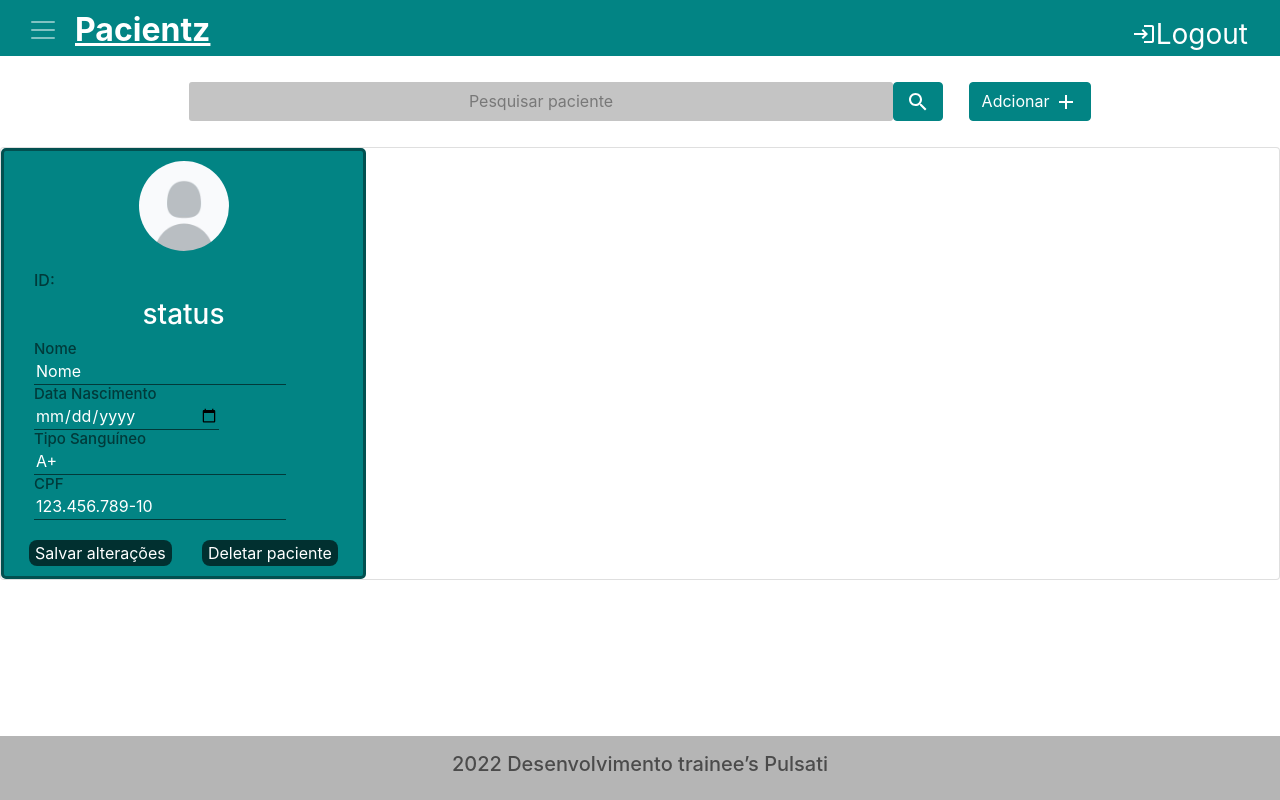
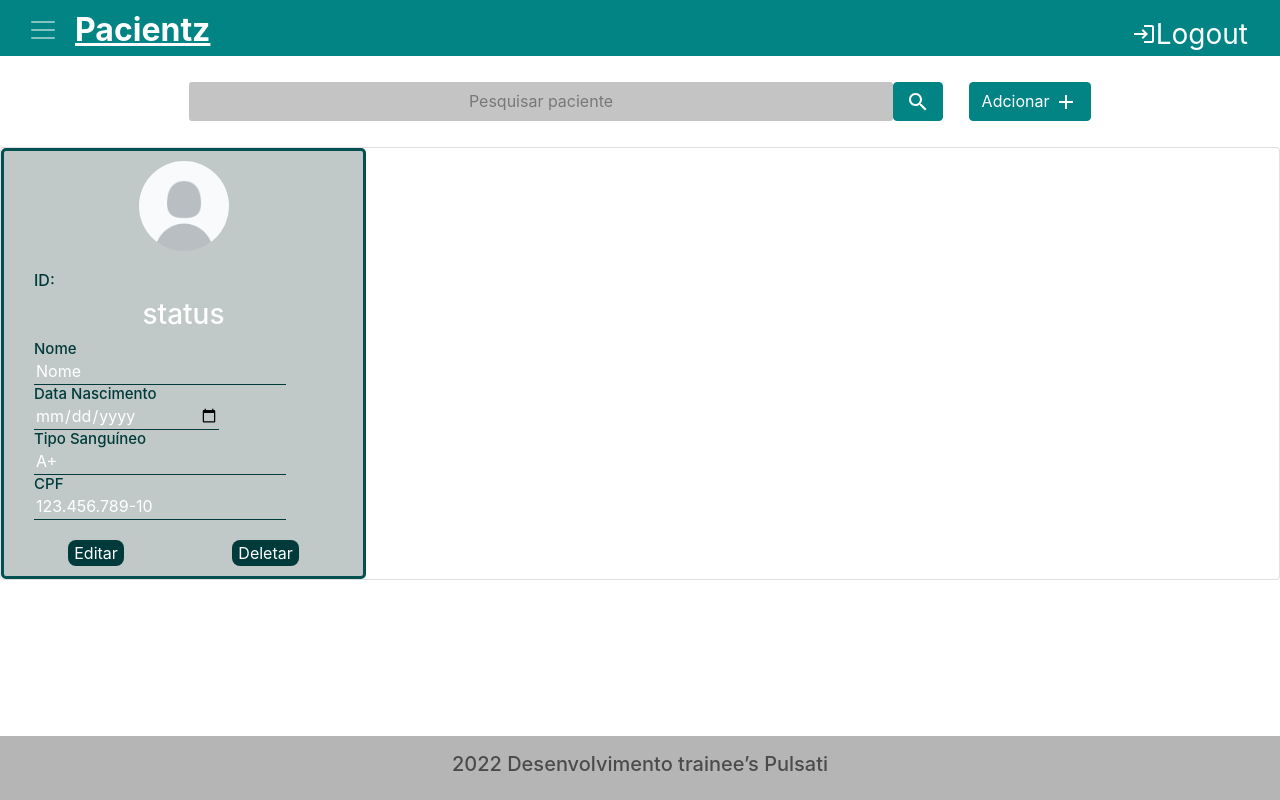
Before and after one commit to EricBernardi20/novoapp-frontend, an Angular app in the folder app-frontend/: page /searching in a window 1280 px wide. Built offline with nearby package versions, Linux system fonts and the light colour scheme.

Commit message:
Arrumando os cards(denovo)

```diff
--- a/app-frontend/src/app/body-cards/body.component.html
+++ b/app-frontend/src/app/body-cards/body.component.html
@@ -16,11 +16,11 @@
         </div>
         <div class="buttons">
             <div class="button">
-                <button class="button">Salvar alterações</button>
+                <button class="button" style="background-color: #013a3a;">Editar</button>
 
             </div>
             <div class="2button">
-                <button class="button">Deletar paciente</button>
+                <button class="button" style="background-color: #013a3a;">Deletar</button>
             </div>
         </div>
     </div>
--- a/app-frontend/src/app/body-cards/body.component.scss
+++ b/app-frontend/src/app/body-cards/body.component.scss
@@ -7,7 +7,7 @@
         display: flex;
         flex-wrap: wrap;
         justify-content: space-evenly;
-        background-color: #028484;
+        background-color: rgba(193, 201, 200, 0.99);
         width: 365px;
         color: #013a3a;
         padding: 10px;
```
